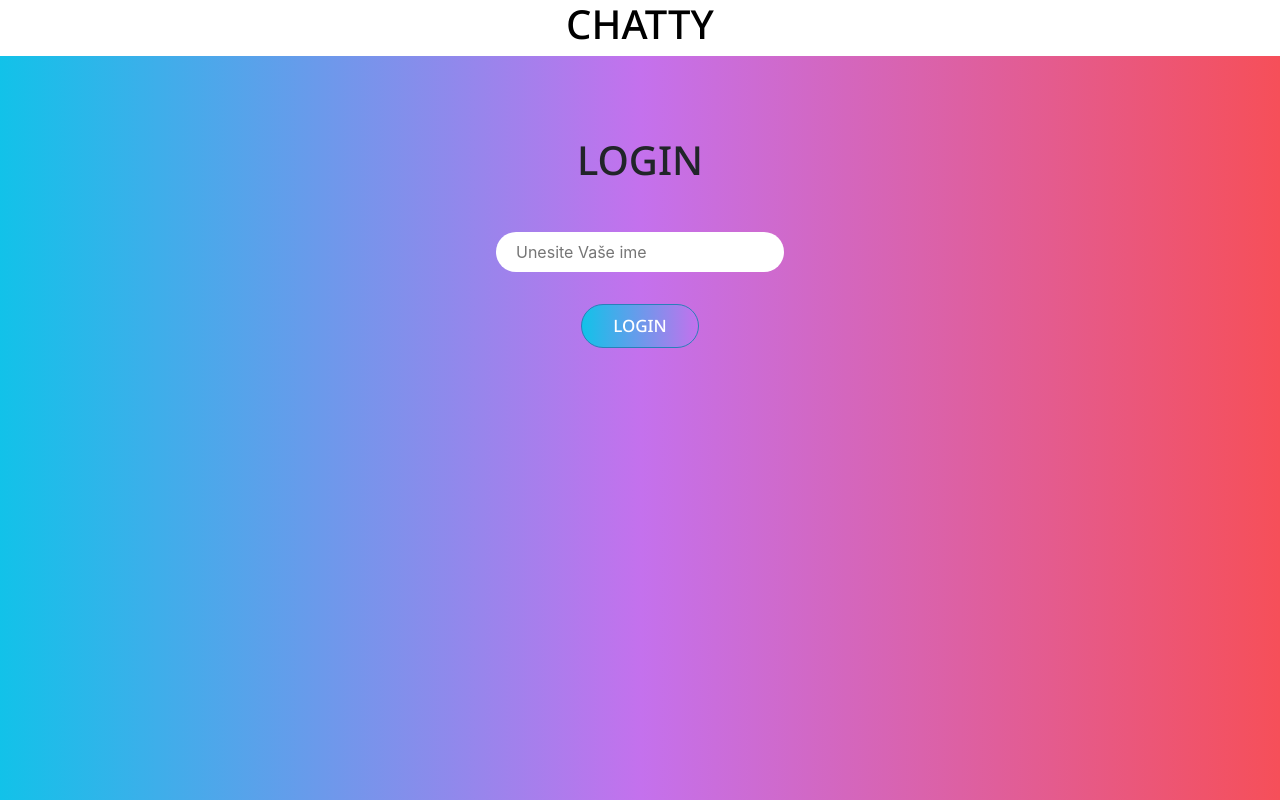
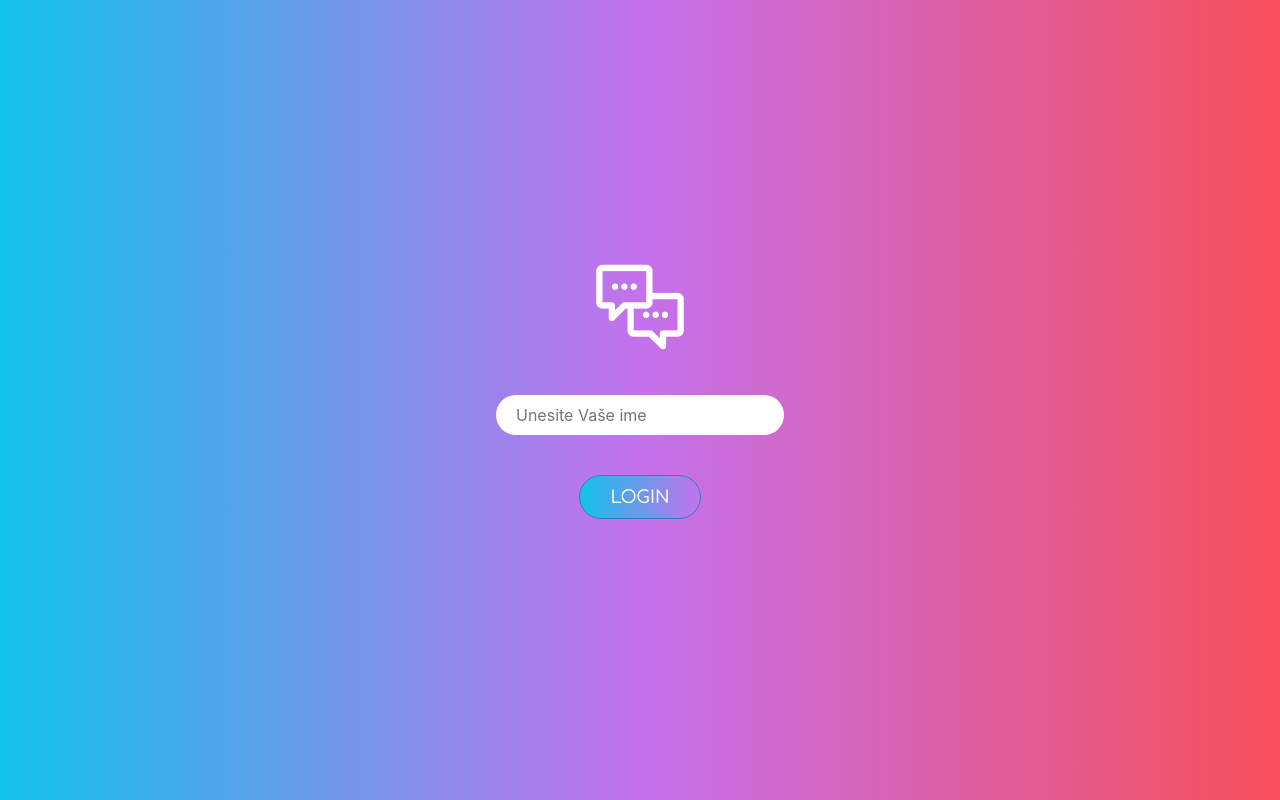
Before and after one commit to sabaos/algebra-zavrsni, a React (Create React App) app: page /algebra-zavrsni/login in a window 1280 px wide. Built offline with nearby package versions, Linux system fonts and the light colour scheme.

Commit message:
login finished, buddon send finished

```diff
--- a/src/components/Chat.css
+++ b/src/components/Chat.css
@@ -91,19 +91,17 @@
     border-radius: 30px;
     border: 0px;
     flex-grow: 1;
+
+  }
+
+  input .button {
+    margin-left: 20px;
   }
   input:focus{
     border: 0px;
     background-color: lightblue;
   }
 
-  button {
-    padding: 5px 10px;
-    font-size: 16px;
-    background-color: orangered;
-    color: white;
-    border: none;
-  }
   .btn-send{
     border-radius: 8px;
     margin-left: 10px;
--- a/src/components/Header.js
+++ b/src/components/Header.js
@@ -6,21 +6,20 @@ const Header = (props) =>{
         {/* Prazan react fragment, služi istu svrhu kao i div, ali manje opterećuje DOM */}
         {isLoggedIn &&
         <div className="App-header">
-          <div className='left-section' ><img src={require('./img/chatty_icon.png')} className='img-height'></img>
-          <h1>Chatty</h1>
-          <p>{props.username}</p></div>
+          <div className='left-section' >
+          <div className='logo-section' >
+            <img src={require('./img/chatty_icon.png')} className='img-height'></img>
+            <h1>Chatty</h1>
+            </div>
+            <div className='user-section'><p>Korisnik:</p> <p className='username'>{props.username}</p></div>
+        </div>
         <div className='right-section'>
-          <button className='sidebar-btn' onClick={props.toggleSidebar}>Izbornik</button>
-          <button onClick={props.handleLogout}>Logout</button>
+          <button  onClick={props.toggleSidebar}>Izbornik</button>
+          <button  onClick={props.handleLogout}>Logout</button>
         </div>
       </div>}
 
-      {!isLoggedIn &&  <div className="App-header">
-        <div></div>
-        <h1>Chatty</h1>
-        {/* Prazan div služi za flex pozicioniranje elemenata */}
-        <div></div>
-      </div>}
+
       </>
     )
 }
--- a/src/components/Input.js
+++ b/src/components/Input.js
@@ -26,11 +26,11 @@ class Input extends Component {
             onChange={e => this.onChange(e)}
             value={this.state.text}
             type="text"
-            placeholder="Enter your message and press ENTER"
+            placeholder="Unesi poruku i pritisni ENTER"
             // bilo autofocus="true"
             autoFocus={true}
           />
-          <button className="btn-send">Send</button>
+          <button className="button-send">Pošalji</button>
         </form>
       </div>
     );
--- a/src/components/Login.css
+++ b/src/components/Login.css
@@ -2,13 +2,11 @@
     display: flex;
     flex-direction: column;
     border-radius: 20px;
-    margin-top: 2rem;
     justify-content: center;
     align-items: center;
   }
-  .login-form > * {
-    margin-top: 2rem;
-  }
+
+
   .login-btn {
     margin-bottom: 2rem;
     width: 6rem;
--- a/src/components/Login.js
+++ b/src/components/Login.js
@@ -16,11 +16,12 @@ const Login = (props) =>{
     return (
 
     <div className="container">
+
         <form className="login-form" onSubmit={handleSubmit}>
             <label htmlFor="title">
-                <h1>Login</h1>
+            <img src={require('./img/chatty_icon_white.png')} className='img-height'></img>
             </label>
-            <input
+            <input className="login-input"
             id="title"
             type="text"
             placeholder="Unesite Vaše ime"
--- a/src/components/Sidebar.css
+++ b/src/components/Sidebar.css
@@ -15,12 +15,12 @@
   background-color: #fff;
   position: fixed;
   top: 0;
-  left: -100%;
+  right: -100%;
   z-index: 1;
   transition: 0.5s;
 }
 .sidebar.active {
-  left: 0;
+  right: 0;
 }
 .sd-header {
   display: flex;
--- a/src/style.css
+++ b/src/style.css
@@ -1,4 +1,6 @@
 @import url('https://fonts.googleapis.com/css2?family=Noto+Sans:wght@300;400;500;800&display=swap');
+@import url('https://fonts.googleapis.com/css2?family=Righteous&display=swap');
+@import url('https://fonts.googleapis.com/css2?family=Comfortaa:wght@300;400;500;600;700&display=swap');
 .background{
     background: #12c2e9;  /* fallback for old browsers */
     background: -webkit-linear-gradient(to left, #f64f59, #c471ed, #12c2e9);  /* Chrome 10-25, Safari 5.1-6 */
@@ -6,24 +8,25 @@
 
 margin: 0;
 }
-
+p, h2, h3 {
+    font-family: 'Comfortaa';
+}
 
 .App-header h1, p{
     color: black;
 }
-h1{font-family: 'Noto Sans', sans-serif;
-    font-weight: 800;
-    text-transform: uppercase;
+h1{font-family: 'Righteous';
+   text-transform: uppercase;
 }
 .caps{
     text-transform: uppercase;
 }
 
 .user-name{
-    font-family: 'Noto Sans', sans-serif;
+    font-family: 'Comfortaa';
     display: inline-block;
 }
-.button{
+.button, .button-send{
     background: #2980B9;  /* fallback for old browsers */
     background: -webkit-linear-gradient(to left, #c471ed, #12c2e9);  /* Chrome 10-25, Safari 5.1-6 */
     background: linear-gradient(to left,  #c471ed, #12c2e9); /* W3C, IE 10+/ Edge, Firefox 16+, Chrome 26+, Opera 12+, Safari 7+ */
@@ -33,13 +36,49 @@ h1{font-family: 'Noto Sans', sans-serif;
 	display:inline-block;
 	cursor:pointer;
 	color:#ffffff;
-	font-family:Arial;
+	font-family: 'Comfortaa';
 	font-size:17px;
 	padding:8px 31px;
 	text-decoration:none;
-    font-family: 'Noto Sans', sans-serif;
     font-weight: 500;
+    transition: all 0.3s;
+  position: relative;
+  overflow: hidden;
+  z-index: 1;
+
+  }
+.button::after, .button-send:after {
+  content: "";
+  position: absolute;
+  bottom: 0;
+  left: 0;
+  width: 100%;
+  height: 100%;
+  border-radius: 10rem;
+  z-index: -2;
 }
+.button:before, .button-send:before {
+  content: "";
+  position: absolute;
+  bottom: 0;
+  left: 0;
+  width: 0%;
+  height: 100%;
+  background-color: #008fb3;
+  transition: all 0.3s;
+  border-radius: 10rem;
+  z-index: -1;
+}
+.button:hover, .button-send:hover {
+  color: #fff;
+}
+.button:hover:before, .button-send:hover:before {
+  width: 100%;}
+  .button-send{
+    margin-left: 15px;
+  }
+
+
 .user-name{
     border:none;
     padding: 8px 30px;
@@ -54,16 +93,74 @@ h1{font-family: 'Noto Sans', sans-serif;
 .img-height{
     height: 100px;
 }
+.img-height:hover
+    {
+  animation: bounce2 2s ease infinite;
+}
+@keyframes bounce2 {
+	0%, 20%, 50%, 80%, 100% {transform: translateY(0);}
+	40% {transform: translateY(-30px);}
+	60% {transform: translateY(-15px);}
+}
+
 
 .left-section{
     padding: 10px 30px;
-    display: flex;
-       width: 100px;
+       width: 200px;
 
 }
 
 .right-section{
     padding: 10px 30px;
     margin: 0px;
-    height: 100%;
+
 }
+.logo-section{
+    display: flex;
+    align-items: flex-end;
+}
+.user-section{
+    display: flex;
+    color: black;
+
+
+}
+.username{
+    color: #a281ec ;
+    font-weight: 600;
+}
+
+.logo-section h1{
+    padding-left: 30px;
+    color:#f64f59
+}
+
+button {
+    color:black;
+    background-color: white;
+    font-family: 'Comfortaa';
+    border: none;
+    font-size: 1.1em!important;
+    }
+
+
+
+.right-section button {
+    padding-left: 30px;
+}
+
+.container h1{
+    color: white;
+    margin: 0;
+    padding: 0;
+}
+
+.container {
+    margin: auto;
+}
+.login-input{
+    margin: 30px 0px 40px;
+}
+label{
+    margin: 0;
+}
```
Also changed, not shown: src/components/img/chatty_icon_white.png (added).
